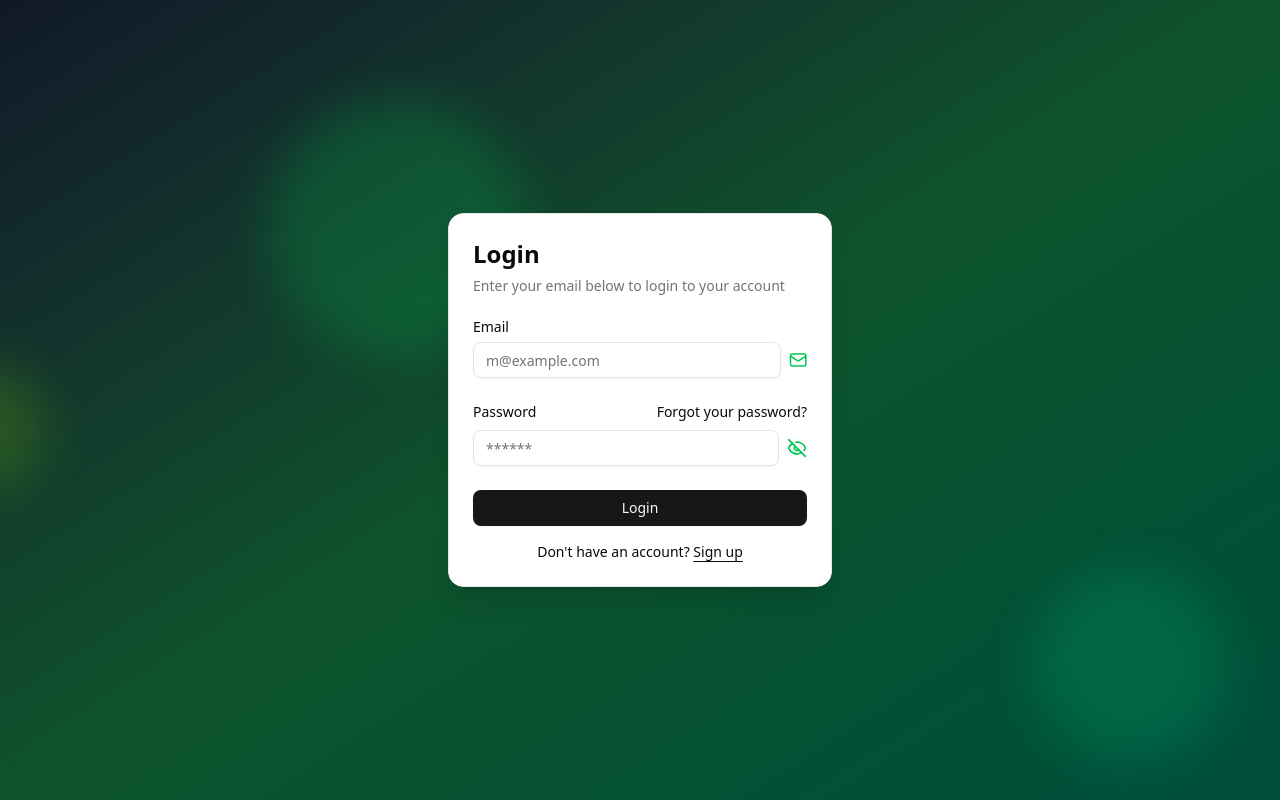
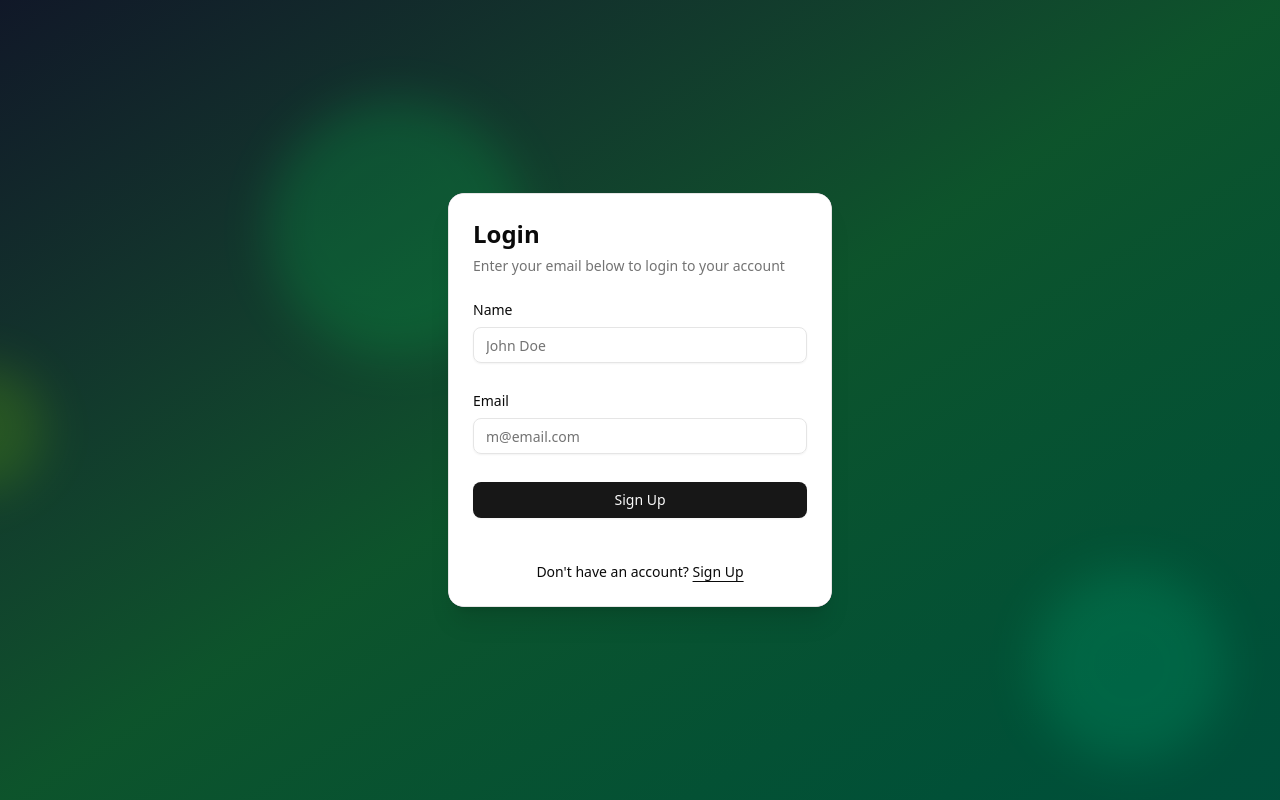
Before and after one commit to kapetanidis-nikos/mern-marketplace, a React (Vite) app in the folder client/: page /login in a window 1280 px wide. Built offline with nearby package versions, Linux system fonts and the light colour scheme.

Commit message:
Client: Add functionality to Login form

```diff
--- a/client/src/components/auth/LoginForm.jsx
+++ b/client/src/components/auth/LoginForm.jsx
@@ -5,45 +5,102 @@ import { Input } from "@/components/ui/input";
 import { Label } from "@/components/ui/label";
 import { Link } from "react-router-dom";
 
+import {
+  Field,
+  FieldDescription,
+  FieldError,
+  FieldGroup,
+  FieldLabel,
+} from "@/components/ui/field";
+
 import { Mail } from "lucide-react";
+import * as z from "zod";
+import { zodResolver } from "@hookform/resolvers/zod";
+import { Controller, useForm } from "react-hook-form";
 import { PasswordInput } from "../general/PasswordInput";
 import CardWrapper from "../general/CardWrapper";
 
+const formSchema = z.object({
+  name: z
+    .string()
+    .min(5, "Bug name must be at least 5 characters.")
+    .max(15, "Bug name must be at most 15 characters."),
+  email: z
+    .string()
+    .min(8, "Email must be at least 8 characters.")
+    .max(30, "Email must be at most 30 characters."),
+});
+
 export default function LoginForm({ className, ...props }) {
+  const form = useForm({
+    resolver: zodResolver(formSchema),
+    defaultValues: {
+      name: "",
+      email: "",
+    },
+  });
+
+  const formFields = [
+    {
+      name: "name",
+      htmlFor: "signup-form-name",
+      label: "Name",
+      placeholder: "John Doe",
+      autoComplete: "off",
+    },
+    {
+      name: "email",
+      htmlFor: "signup-form-email",
+      label: "Email",
+      placeholder: "m@email.com",
+      autoComplete: "off",
+      _type: "email",
+      _required: "true",
+    },
+  ];
+
+  const onSubmit = async (data) => {
+    const response = await mainApi.post("/users/login", data);
+  };
+
   const content = (
-    <form>
-      <div className="flex flex-col gap-6">
-        <div className="grid gap-2">
-          <Label htmlFor="email">Email</Label>
-          <Input
-            id="email"
-            icon={<Mail className="size-5 select-none text-green-500" />}
-            type="email"
-            placeholder="m@example.com"
+    <form id="login-form" onSubmit={form.handleSubmit(onSubmit)}>
+      <FieldGroup>
+        {formFields.map((item) => (
+          <Controller
+            name={item.name}
+            control={form.control}
+            render={({ field, fieldState }) => (
+              <Field data-invalid={fieldState.invalid}>
+                <div className="grid gap-2">
+                  <FieldLabel htmlFor={item.htmlFor}>{item.label}</FieldLabel>
+                  <Input
+                    {...field}
+                    id={item.htmlFor}
+                    aria-invalid={fieldState.invalid}
+                    placeholder={item.placeholder}
+                    autoComplete={item.autoComplete}
+                  />
+                  {fieldState.invalid && (
+                    <FieldError errors={[fieldState.error]} />
+                  )}
+                </div>
+              </Field>
+            )}
           />
+        ))}
+        <div className="flex flex-col gap-6">
+          <Button type="submit" className="w-full">
+            Sign Up
+          </Button>
         </div>
-        <div className="grid gap-2">
-          <div className="flex items-center">
-            <Label htmlFor="password">Password</Label>
-            <a
-              href="#"
-              className="ml-auto inline-block text-sm underline-offset-4 hover:underline"
-            >
-              Forgot your password?
-            </a>
-          </div>
-          <PasswordInput id="password" placeholder="******" required />
+        <div className="mt-4 text-center text-sm">
+          Don't have an account?{" "}
+          <Link to="/signup" className="underline underline-offset-4">
+            Sign Up
+          </Link>
         </div>
-        <Button type="submit" className="w-full">
-          Login
-        </Button>
-      </div>
-      <div className="mt-4 text-center text-sm">
-        Don&apos;t have an account?{" "}
-        <Link to="/signup" className="underline underline-offset-4">
-          Sign up
-        </Link>
-      </div>
+      </FieldGroup>
     </form>
   );
 
```
